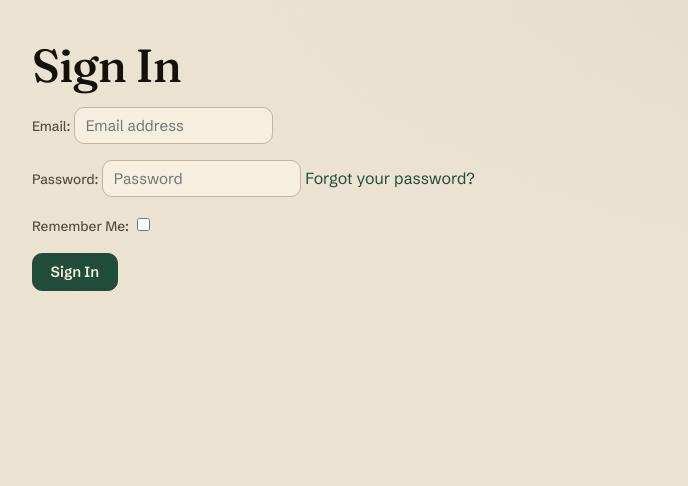
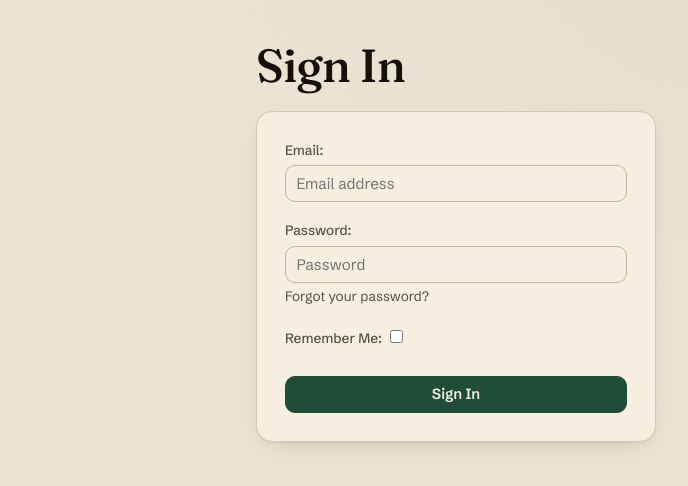
Before and after one commit to alexanderjasper/skjoldjasper, a Django app: page /accounts/login/?next=/finance/import/ in a window 1280 px wide. Shown: the part 78-564 px from the top of the page, without its empty margins (184-872 px from the left). Run offline with Django 5.2, Linux system fonts and the light colour scheme.

Commit message:
feat(ui): restyle import form and sign-in page
Completes the design-system rollout across the app. The CSV import form
becomes a card-wrapped stacked form with eyebrow + serif heading. The
allauth sign-in page — whose element-based markup carries no hook class
— is styled via a page-local extra_head block: a centered card with
full-width fields, an inline Remember Me, and a full-width forest submit.

Co-Authored-By: Claude Opus 4.7 (1M context) <noreply@anthropic.com>

```diff
--- a/apps/web/templates/account/login.html
+++ b/apps/web/templates/account/login.html
@@ -2,6 +2,28 @@
 {% load i18n %}
 {% load allauth account %}
 {% block head_title %}{% trans "Sign In" %}{% endblock %}
+{% block extra_head %}
+<style>
+    main { max-width: 25rem; margin: 2rem auto 0; }
+    main h1 { font-family: var(--font-display); margin-bottom: 1.25rem; }
+    main form {
+        background: var(--paper-raised);
+        border: 1px solid var(--line);
+        border-radius: var(--radius-lg);
+        box-shadow: var(--shadow);
+        padding: 1.75rem;
+    }
+    main form p { margin: 0 0 1.1rem; }
+    main form label { display: block; margin-bottom: .3rem; font-weight: 500; color: var(--ink-soft); }
+    main form input[type=email],
+    main form input[type=password] { display: block; width: 100%; }
+    main form label[for=id_remember] { display: inline; }
+    main form input[type=checkbox] { display: inline-block; width: auto; margin-right: .4rem; }
+    main form button { width: 100%; margin-top: .5rem; }
+    .helptext { font-size: .85rem; }
+    .helptext a { color: var(--ink-soft); }
+</style>
+{% endblock %}
 {% block content %}
     {% element h1 %}{% trans "Sign In" %}{% endelement %}
     {% url 'account_login' as login_url %}
```
Also changed, not shown: apps/web/finance/templates/finance/import_form.html (+11 -7 lines).
